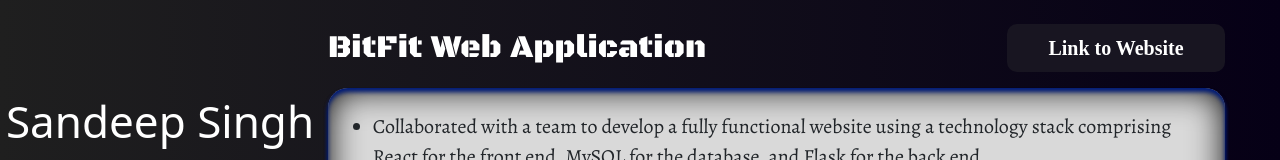
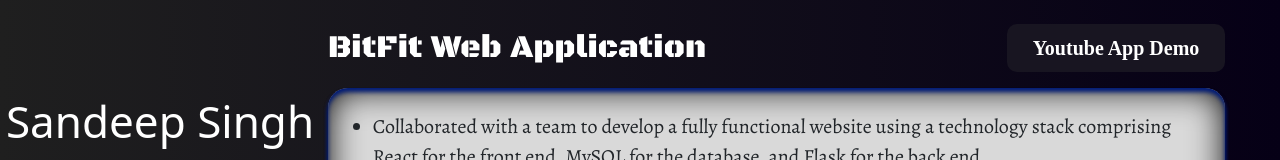
Before and after one commit to SandeepS3/personal-website, a React (Create React App) app: page /projects in a window 1280 px wide. Shown: the top 160 px of the page. Built offline with nearby package versions, Linux system fonts and the light colour scheme; a web font is replaced by a local one.

Commit message:
Update Projects.js

```diff
--- a/src/pages/Projects.js
+++ b/src/pages/Projects.js
@@ -4,7 +4,7 @@ const Projects = () => {
   const handleOpenWebsite = (project) => {
     let websiteURL = "";
     if (project === "BitFit Web Application") {
-      websiteURL = "https://bitfitapp.azurewebsites.net/";
+      websiteURL = "https://youtu.be/C_96CLAwc38";
     } else if (project === "Amazon Intern Python Project") {
       websiteURL = "https://github.com/SandeepS3/InternProject";
     } else if (project === "Simple Arcade Website") {
@@ -57,7 +57,7 @@ const Projects = () => {
     <div style={styles.projects}>
       <ProjectReturner
         title="BitFit Web Application"
-        button="Link to Website"
+        button="Youtube App Demo"
         color="1"
         text1="Collaborated with a team to develop a fully functional website
         using a technology stack comprising React for the front end, MySQL
```
